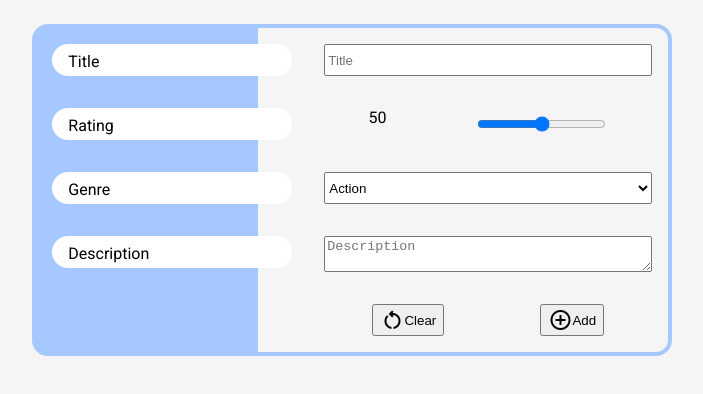
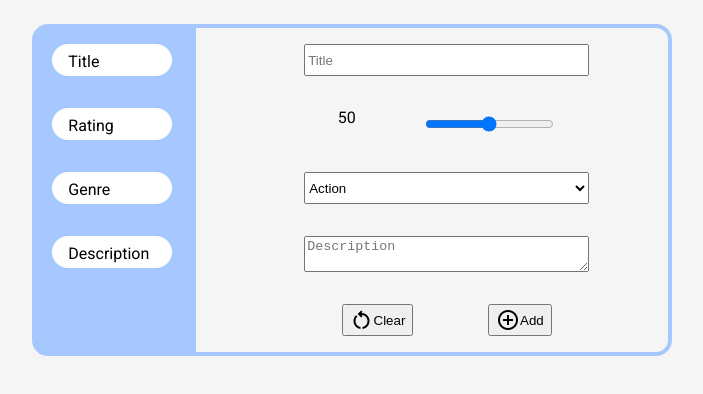
Before and after one commit to danielmichaneck/Exercise-React-Movie-Cards, a React (Vite) app: page / in a window 1280 px wide. Shown: the top 394 px of the page, without its empty margins (294-997 px from the left). Built offline with nearby package versions, Linux system fonts and the light colour scheme.

Commit message:
Made it more reactive.

```diff
--- a/src/App.css
+++ b/src/App.css
@@ -20,6 +20,13 @@ HTML {
     }
 }
 
+@media (width > 800px) {
+    .app {
+        width: 62.5%;
+        margin-left: 19.125%;
+    }
+}
+
 @media (width > 1000px) {
     .app {
         width: 50%;
--- a/src/components/AddMovie.css
+++ b/src/components/AddMovie.css
@@ -27,6 +27,8 @@
 
 @media (width > 600px) {
     .add-movie-form {
+        width: 90%;
+
         grid-template-areas: "title-key         title-input"
                              "rating-key        rating-field"
                              "genre-key         genre-input"
@@ -44,7 +46,7 @@
     margin: 0;
     position: absolute;
     z-index: -1;
-    width: 35%;
+    width: 10rem;
     height: 101%;
 
     background-color: rgb(165, 200, 255);
--- a/src/components/AddMovieKey.css
+++ b/src/components/AddMovieKey.css
@@ -2,6 +2,7 @@
     background-color: white;
     height: 2rem;
     border-radius: 1rem;
+    width: 7.5rem;
 }
 
 @media (width <= 600px) {
--- a/src/components/MovieCard.css
+++ b/src/components/MovieCard.css
@@ -41,12 +41,6 @@
     }
 }
 
-@media (width > 600px) {
-    .movie-title {
-        font-size: 2rem;
-    }
-}
-
 .movie-description {
     padding: 1rem;
     word-wrap: break-word;
```
